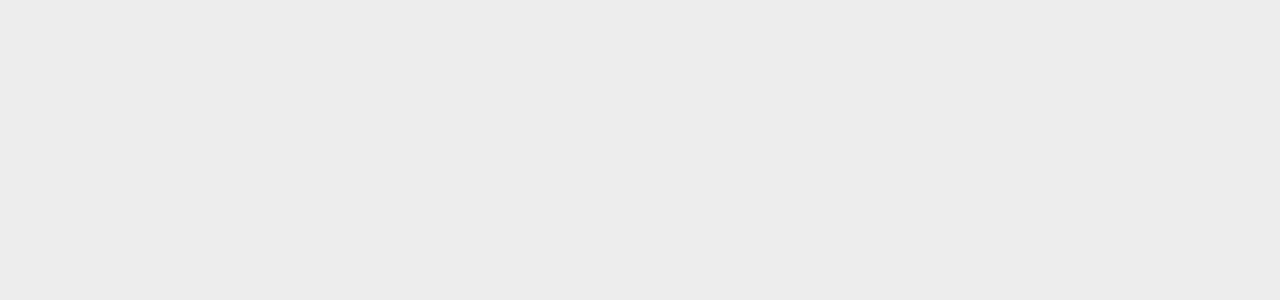
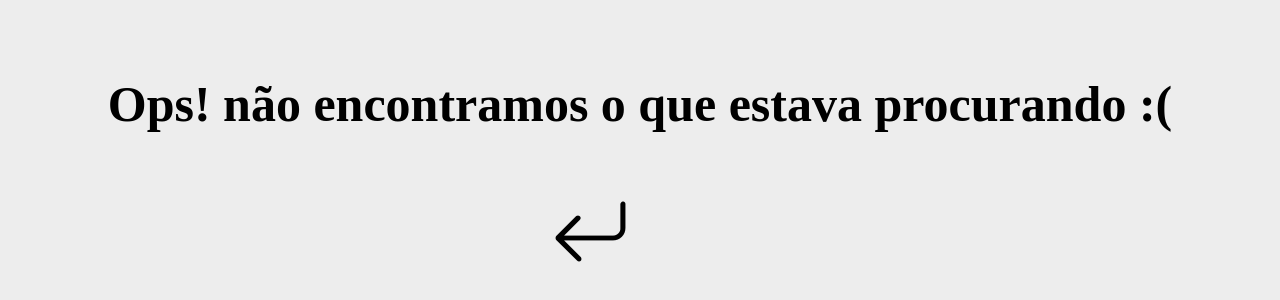
Before and after one commit to victorhpf97profissional/api-github-desafio, an Angular app: page /usuario/1 in a window 1280 px wide. Before the commit this address led to /. Shown: the part 216-516 px from the top of the page. Built offline with nearby package versions, Linux system fonts and the light colour scheme.

Commit message:
limpeza de codigo
Removido linhas e comentários desnescessários

```diff
--- a/src/app/app-routing.module.ts
+++ b/src/app/app-routing.module.ts
@@ -4,7 +4,7 @@ import { NotFoundComponent } from './shared/components/not-found/not-found.compo
 
 const routes: Routes = [
   { path: '', loadChildren: () => import('./views/views.module').then(m => m.ViewsModule) },
-  { path: '**/:erro', component: NotFoundComponent },
+  { path: '**', component: NotFoundComponent },
 ];
 
 @NgModule({
--- a/src/app/shared/components/not-found/not-found.component.html
+++ b/src/app/shared/components/not-found/not-found.component.html
@@ -1 +1,8 @@
-<p>not-found works!</p>
+<h5 class="message-not-found">Ops! não encontramos o que estava procurando :(</h5>
+
+<i [routerLink]="['/pesquisa']" class="bi bi-arrow-return-left button-back"></i>
+
+
+<!-- <div class="my-container">
+    ... /* the content of your component here */
+</div> -->
--- a/src/app/shared/components/not-found/not-found.component.scss
+++ b/src/app/shared/components/not-found/not-found.component.scss
@@ -0,0 +1,20 @@
+.message-not-found {
+    left: 0;
+    line-height: 200px;
+    margin-top: -100px;
+    position: absolute;
+    text-align: center;
+    top: 40%;
+    width: 100%;
+    font-size: 50px;
+}
+
+.button-back {
+    left: 43%;
+    position: absolute;
+    text-align: center;
+    top: 51%;
+    font-size: 80px;
+    float: center;
+    cursor: pointer;
+}
--- a/src/app/shared/shared.module.ts
+++ b/src/app/shared/shared.module.ts
@@ -1,12 +1,10 @@
 import { NgModule } from '@angular/core';
 import { CommonModule } from '@angular/common';
-// import { NotFoundComponent } from './components/not-found/not-found.component';
 import { NavBarComponent } from './components/navbar/navbar.component';
 import {RouterModule} from '@angular/router';
 
 @NgModule({
   declarations: [
-    // NotFoundComponent,
     NavBarComponent,
   ],
   imports: [
@@ -14,7 +12,6 @@ import {RouterModule} from '@angular/router';
     RouterModule
   ],
   exports: [
-    // NotFoundComponent,
     NavBarComponent,
   ]
 })
--- a/src/app/views/info/info-routing.module.ts
+++ b/src/app/views/info/info-routing.module.ts
@@ -3,7 +3,6 @@ import { Routes, RouterModule } from '@angular/router';
 import { InfoUserComponent } from './info-user/info-user.component';
 
 const routes: Routes = [
-    // { path: '', redirectTo: 'informacoes', pathMatch: 'full' },
     { path: 'usuario/:username', component: InfoUserComponent },
 ];
 
--- a/src/app/views/info/info-user/info-user.component.html
+++ b/src/app/views/info/info-user/info-user.component.html
@@ -4,7 +4,6 @@
             <h3>Repositório</h3>
             <hr>
             <li *ngFor="let repo of userInfo.repository">
-                <!-- <i class="fas fa-caret-right"></i -->
                 ><a href="{{ repo.html_url }}" target="_blank">{{ repo.name }}</a>
             </li>
         </div>
--- a/src/app/views/info/info-user/info-user.component.scss
+++ b/src/app/views/info/info-user/info-user.component.scss
@@ -1,10 +1,3 @@
-body {
-    font-family: Arial, Helvetica, sans-serif;
-}
-
-
-/* Float four columns side by side */
-
 .column {
     float: left;
     width: 27%;
@@ -17,15 +10,9 @@ body {
     padding: 0 10px;
 }
 
-
-/* Remove extra left and right margins, due to padding */
-
 .row {
     margin: 0 -5px;
 }
-
-
-/* Clear floats after the columns */
 
 .row:after {
     content: "";
--- a/src/app/views/search/search-users/search-users.component.html
+++ b/src/app/views/search/search-users/search-users.component.html
@@ -1,8 +1,6 @@
 <div class="container">
     <div class="cards">
-        <!-- <div class="card" *ngFor="let user of listUsers" [routerLink]="['/informacoes/usuario', user.login]"> -->
         <div class="card" *ngFor="let user of listUsers">
-
             <div class="user">
                 <div class="avatar" [routerLink]="['/informacoes/usuario', user.login]">
                     <img src="{{user.avatar_url}}" alt="">
--- a/src/app/views/search/search-users/search-users.component.ts
+++ b/src/app/views/search/search-users/search-users.component.ts
@@ -19,7 +19,6 @@ export class SearchUsersComponent implements OnInit {
     this.getAllUsers();
   }
 
-  //Get all users of api Github
   getAllUsers() {
     this.serviceUser.getAll().subscribe(users => {
       this.listUsers = users;
@@ -27,7 +26,6 @@ export class SearchUsersComponent implements OnInit {
     });
   }
 
-  //Select a user for get a single user of api Github
   selectUser(userName: any) {
     this.router.navigate(['/informacoes/usuario'], userName);
   }
@@ -39,7 +37,6 @@ export class SearchUsersComponent implements OnInit {
   openInfoUserDialog(userName: string) {
     this.dataInfoUserDialog = userName;
     this.showInfoUserDialog = true;
-
   }
 
 }
--- a/src/styles.scss
+++ b/src/styles.scss
@@ -51,3 +51,8 @@ body {
         max-width: 1140px;
     }
 }
+
+.my-container {
+    width: 100vw;
+    height: 100vh;
+}
```
